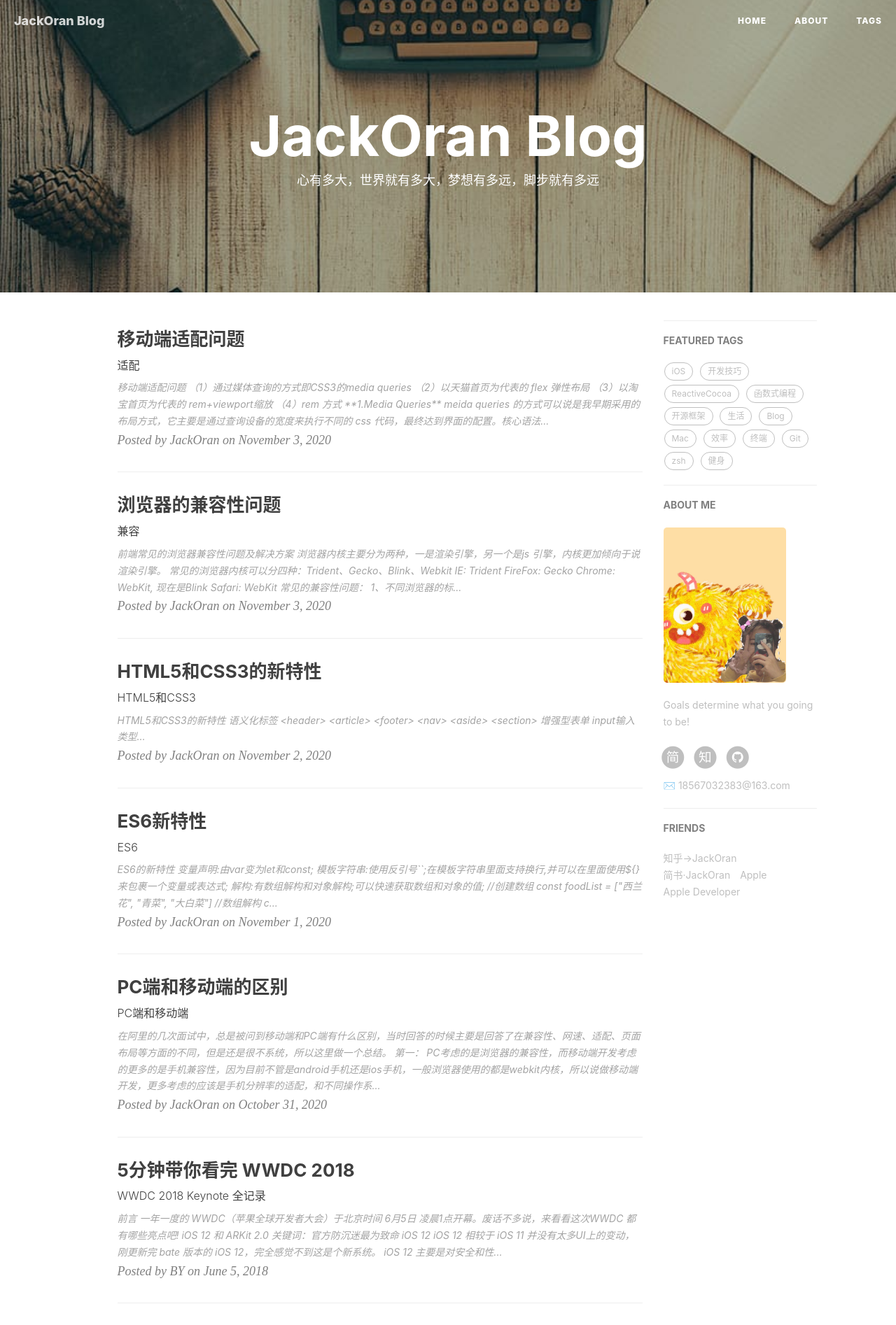
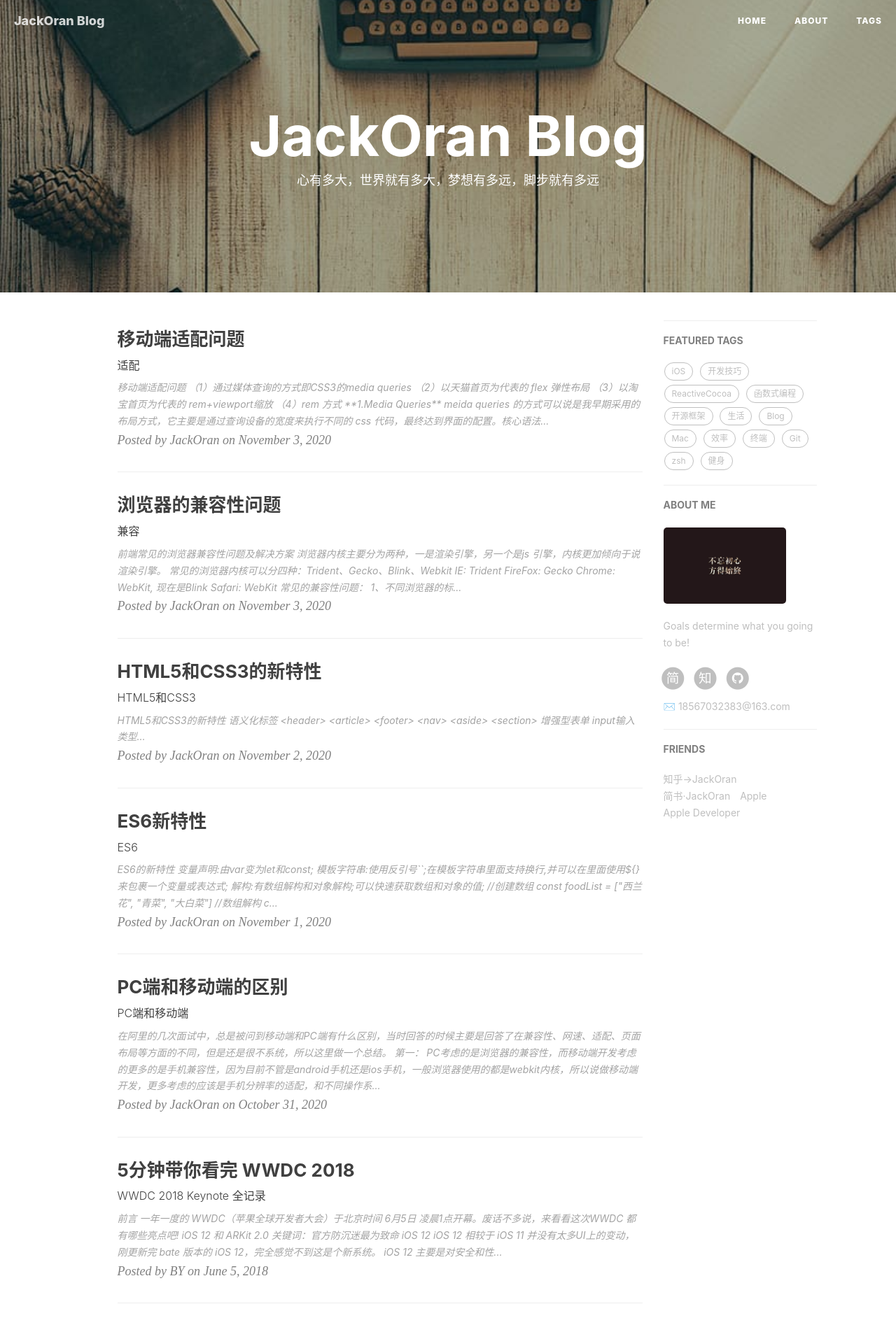
Before and after one commit to JackOran/JackOran.github.io, a Jekyll site: the page built from index.html, in a window 1280 px wide. Shown: the top 1894 px of the page at 70% size. Built offline with Jekyll 4.4.1, drawn with Linux system fonts in a browser that asks for light colours; nearby versions of some CDN libraries; the list of posts is cut into pages by our own code; comment, search, counter and statistics services are not loaded.

Commit message:
Update _config.yml

```diff
--- a/_config.yml
+++ b/_config.yml
@@ -12,7 +12,7 @@
 # Sidebar settings
 sidebar: true                           # whether or not using Sidebar.
 sidebar-about-description: "Goals determine what you going to be!"
-sidebar-avatar: /img/WechatIMG22361.jpeg      # use absolute URL, seeing it's used in both `/` and `/about/`
+sidebar-avatar: /img/WechatIMG6.jpeg      # use absolute URL, seeing it's used in both `/` and `/about/`
 
 
 
```
